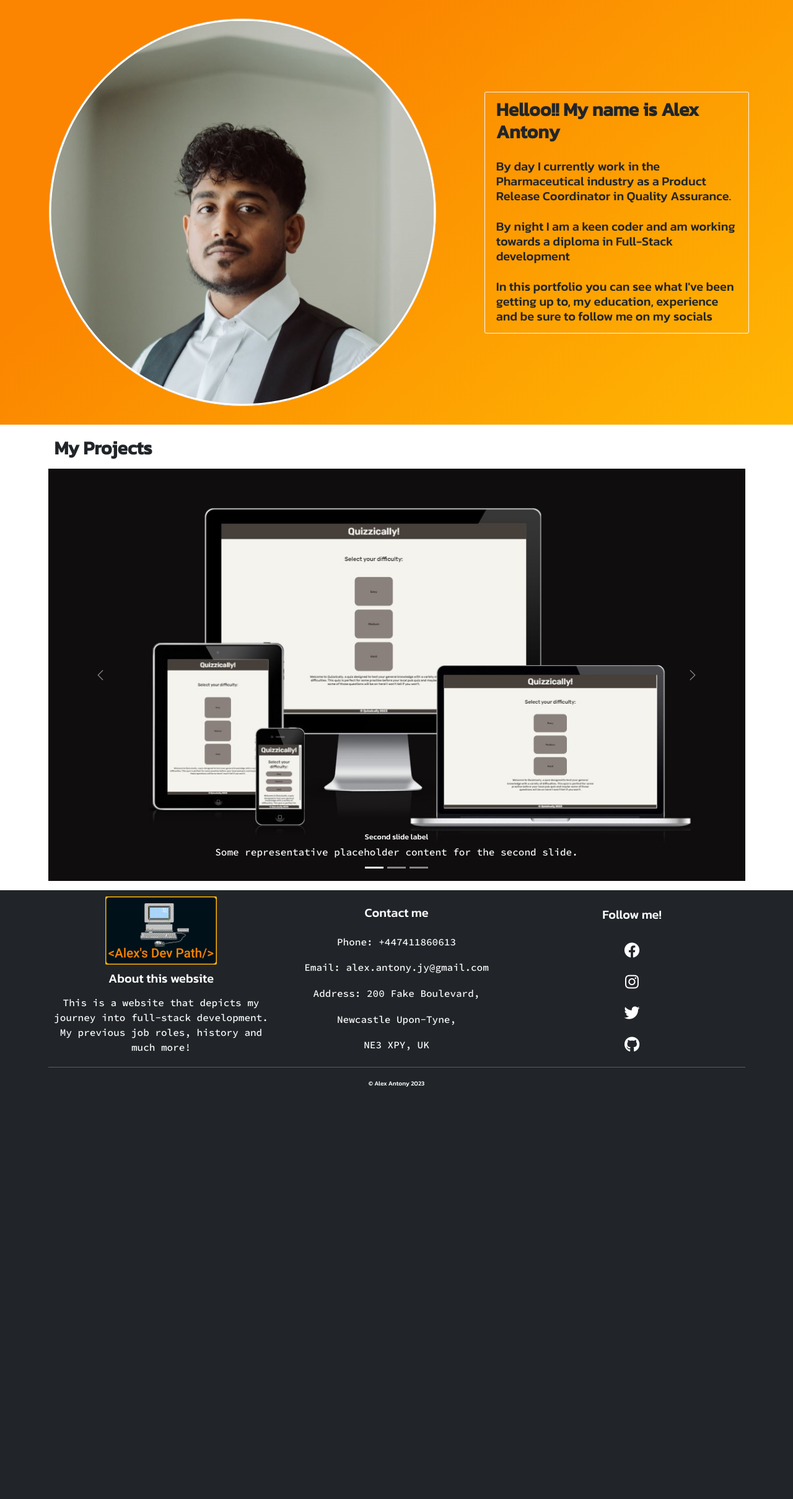
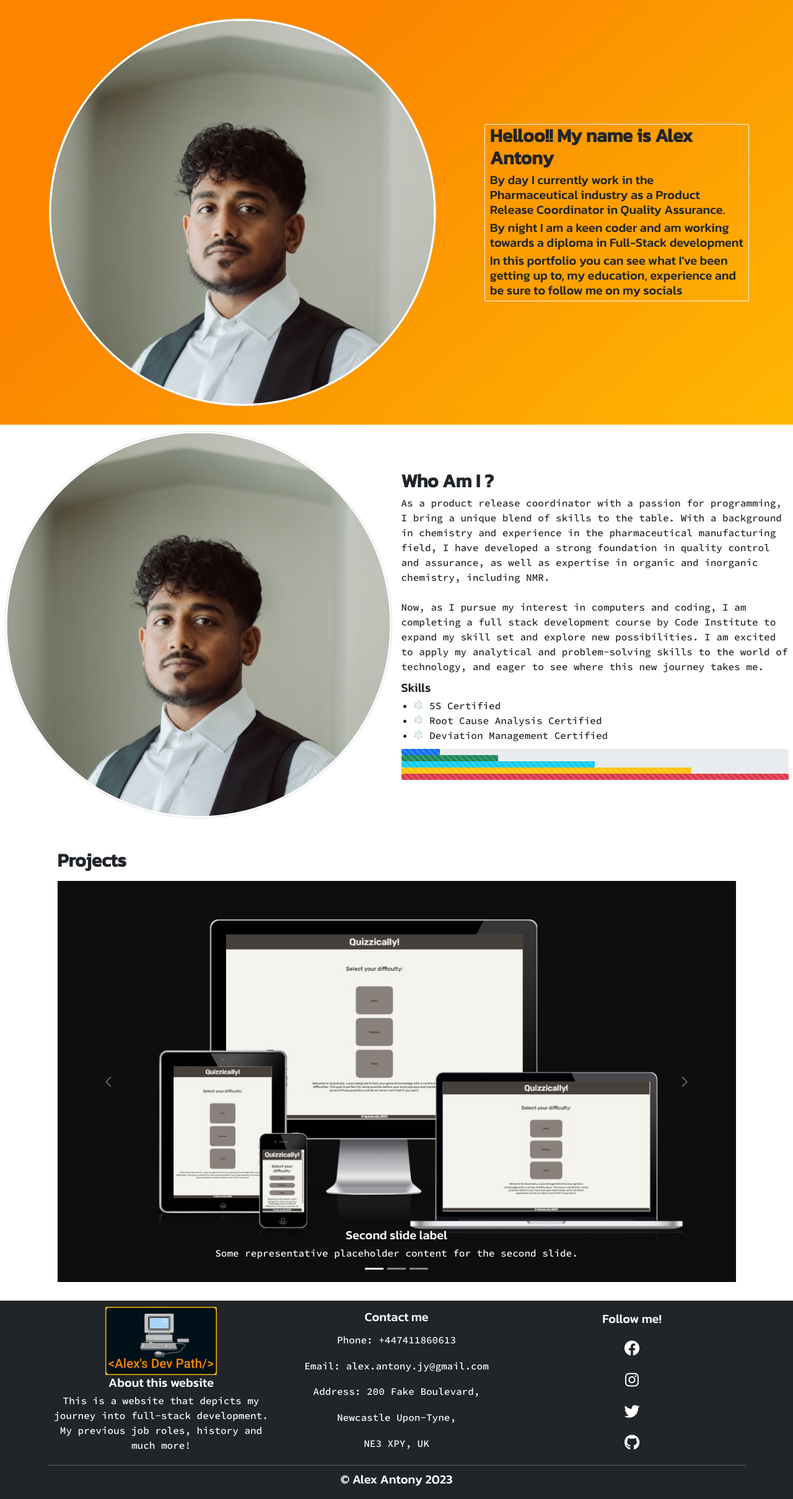
Before and after one commit to AlexAntony3/AlexDevPath, a Django app: page / in a window 1280 px wide. Shown: the part 126-2544 px from the top of the page at 62% size. Before the commit the page ends 1879 px from the top, so only its background shows below. Run offline with Django 3.2, Linux system fonts and the light colour scheme.

Commit message:
feat: add content to about page and create required pages

```diff
--- a/static/css/style.css
+++ b/static/css/style.css
@@ -28,25 +28,16 @@
 h1 {
     font-size: 4rem;
     font-weight: 800;
-    padding: 1rem;
 }
 
 h2 {
     font-size: 3rem;
     font-weight: 600;
-    padding: 1rem;
 }
 
-h3 {
+h3, h4, h5 {
     font-size: 2rem;
     font-weight: 400;
-    padding: 1rem;
-}
-
-h4 {
-    font-size: 1rem;
-    font-weight: 200;
-    padding: 1rem;
 }
 
 /* Home Page */
--- /dev/null
+++ b/templates/components/about.html
@@ -0,0 +1,48 @@
+<div class="col-md-6">
+    <img src="static/media/display-picture.jpg" class="mx-auto d-block img-thumbnail rounded-pill" alt="A picture of me"
+        id="display-picture">
+</div>
+<div class="col-md-6 my-auto justify-content-evenly">
+    <h2>Who Am I ?</h2>
+    <p>
+        As a product release coordinator with a passion for programming, I bring a unique blend of skills to the table.
+        With a background in chemistry and experience in the pharmaceutical manufacturing field, I have developed a
+        strong foundation in quality control and assurance, as well as expertise in organic and inorganic chemistry,
+        including NMR.
+        <br>
+        <br>
+        Now, as I pursue my interest in computers and coding, I am completing a full stack development course by Code
+        Institute to expand my skill set and explore new possibilities. I am excited to apply my analytical and
+        problem-solving skills to the world of technology, and eager to see where this new journey takes me.
+    </p>
+    <h3>Skills</h3>
+    <ul>
+        <li>
+            <i class="devicon-electron-original colored"></i>
+            5S Certified
+        </li>
+        <li>
+            <i class="devicon-electron-original colored"></i>
+            Root Cause Analysis Certified
+        </li>
+        <li>
+            <i class="devicon-electron-original colored"></i>
+            Deviation Management Certified
+        </li>
+    </ul>
+    <div class="progress">
+        <div class="progress-bar progress-bar-striped" role="progressbar" style="width: 10%" aria-valuenow="10" aria-valuemin="0" aria-valuemax="100"></div>
+      </div>
+      <div class="progress">
+        <div class="progress-bar progress-bar-striped bg-success" role="progressbar" style="width: 25%" aria-valuenow="25" aria-valuemin="0" aria-valuemax="100"></div>
+      </div>
+      <div class="progress">
+        <div class="progress-bar progress-bar-striped bg-info" role="progressbar" style="width: 50%" aria-valuenow="50" aria-valuemin="0" aria-valuemax="100"></div>
+      </div>
+      <div class="progress">
+        <div class="progress-bar progress-bar-striped bg-warning" role="progressbar" style="width: 75%" aria-valuenow="75" aria-valuemin="0" aria-valuemax="100"></div>
+      </div>
+      <div class="progress">
+        <div class="progress-bar progress-bar-striped bg-danger" role="progressbar" style="width: 100%" aria-valuenow="100" aria-valuemin="0" aria-valuemax="100"></div>
+      </div>
+</div>
--- a/templates/components/projects.html
+++ b/templates/components/projects.html
@@ -1,4 +1,4 @@
-<h2 class="pt-3 pb-3">My Projects</h2>
+<h2 class="pt-3 pb-3">Projects</h2>
 <div id="carouselExampleCaptions" class="carousel slide" data-bs-ride="carousel">
     <div class="carousel-indicators">
         <button type="button" data-bs-target="#carouselExampleCaptions" data-bs-slide-to="0" class="active"
--- a/templates/constants/head.html
+++ b/templates/constants/head.html
@@ -14,6 +14,7 @@
     <link rel="stylesheet" href="https://cdnjs.cloudflare.com/ajax/libs/font-awesome/6.4.0/css/all.min.css"
         integrity="sha512-iecdLmaskl7CVkqkXNQ/ZH/XLlvWZOJyj7Yy7tcenmpD1ypASozpmT/E0iPtmFIB46ZmdtAc9eNBvH0H/ZpiBw=="
         crossorigin="anonymous" referrerpolicy="no-referrer" />
+    <link rel="stylesheet" href="https://cdn.jsdelivr.net/gh/devicons/devicon@v2.15.1/devicon.min.css">
     <link rel="icon" href="#">
     <link rel="stylesheet" href="/static/css/style.css">
     <title>Alex's Dev Path</title>
--- a/templates/pages/home.html
+++ b/templates/pages/home.html
@@ -8,10 +8,16 @@
     </div>
 </div>
 
+<div class="container-fluid pt-3 pb-4">
+    <div class="row">
+        {% include 'components/about.html' %}
+    </div>
+</div>
+
 <div class="container pt-3 pb-4">
     <div class="row">
         <div class="col-sm-12">
-            {% include 'components/projects.html' %}
+            {% include 'pages/project.html' %}
         </div>
     </div>
 </div>
--- a/templates/pages/project.html
+++ b/templates/pages/project.html
@@ -1,7 +1,3 @@
-{% extends "base.html" %}
-
-{% block content %}
-
 <h1>{{ id }}</h1>
 <div class="container pt-3 pb-4">
     <div class="row">
@@ -10,5 +6,3 @@
         </div>
     </div>
 </div>
-
-{% endblock %}
```
Also changed, not shown: templates/components/education.html (added), templates/components/experience.html (added).
